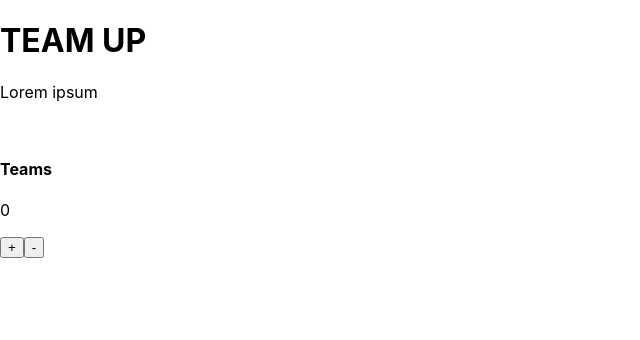
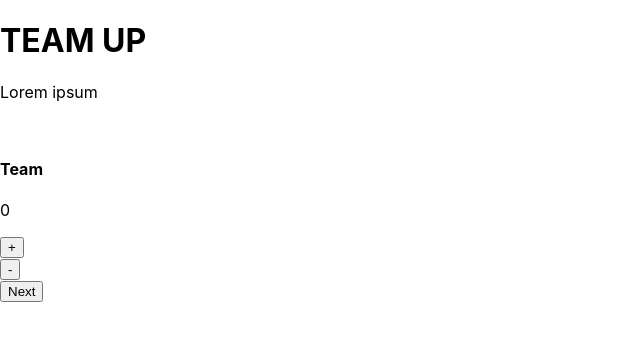
Before and after one commit to NicJr1110/team-up-fe, a React (Create React App) app: page / in a window 1280 px wide. Shown: the top 340 px of the page, without its empty margins (0-640 px from the left). Built offline with nearby package versions, Linux system fonts and the light colour scheme.

Commit message:
Fix counter to update state when submit button is clicked

```diff
--- a/src/App.js
+++ b/src/App.js
@@ -1,12 +1,12 @@
 import React from 'react';
-import Counter from "./Components/Counter/Counter"
+import TeamCounter from "./Components/Counter/TeamCounter"
 import Landing from "./Components/Landing/Landing";
 
 function App() {
   return (
     <>
       <Landing />
-      <Counter />
+      <TeamCounter max={ 9 } min={ 0 }>Team</TeamCounter>
     </>
   )
 }
--- a/src/Components/Button/Button.js
+++ b/src/Components/Button/Button.js
@@ -1,22 +1,12 @@
 import React from "react";
 
 const Button = ({
-  handleIncrement,
-  handleDecrement,
-  handleReset,
+    handleClick,
+    children
 }) => (
   <div>
-    <button
-      onClick={ handleIncrement }
-    >+</button>
-
-    <button
-      onClick={ handleDecrement }
-    >-</button>
-
-    <button
-      onClick={ handleReset }
-    >Reset</button>
+    <button onClick={ handleClick }
+    >{ children }</button>
   </div>
 );
 
--- a/src/Components/Counter/Counter.js
+++ b/src/Components/Counter/Counter.js
@@ -1,45 +1,58 @@
 import React, { Component } from 'react';
+import Button from '../Button/Button'
 
 class Counter extends Component {
     constructor(props) {
         super(props);
-        this.state = {
-            value: 0
+        this.state={
+            value: 0,
         };
-        this.min = 0
-
-        this.handleAddStep = this.handleAddStep.bind(this);
-        this.handleMinusStep = this.handleMinusStep.bind(this);
+        this.handleAdd = this.handleAdd.bind(this);
+        this.handleMinus = this.handleMinus.bind(this);
+        this.handleSave = this.handleSave.bind(this);
 
     }
 
-    handleAddStep() {
+    handleAdd() {
+        let { max  } = this.props;
         let { value } = this.state;
+        let sum = value + 1;
         this.setState({
-            value: value + 1
-        })
+            value: sum >= max ? max : sum
+        });
     }
 
-    handleMinusStep() {
-        let min = 0
+    handleMinus() {
+        let { min } = this.props;
         let { value } = this.state;
         let sum = value - 1;
         this.setState({
             value: sum <= min ? min : sum
-        })
+        });
+
+    }
+
+    handleSave(e) {
+
+        let { value } = this.state;
+        e.preventDefault();
+
+       this.props.handleSubmit(value);
+
     }
 
 
     render() {
-        let { value } = this.state
-
+        let { value } = this.state;
+        let { children } = this.props;
         return (
         <>
             <br/>
-            <h4> Teams</h4>
+            <h4>{ children }</h4>
             <p>{ value }</p>
-            <button className="btn btn-primary" onClick={ this.handleAddStep }>+</button>
-            <button className="btn btn-primary" onClick={ this.handleMinusStep }>-</button>
+            <Button handleClick={ this.handleAdd }>+</Button>
+            <Button handleClick={ this.handleMinus }>-</Button>
+            <Button handleClick={ this.handleSave }>Next</Button>
         </>
         );
     }
--- /dev/null
+++ b/src/Components/Counter/TeamCounter.js
@@ -0,0 +1,11 @@
+import { connect } from 'react-redux';
+import Counter from "./Counter";
+import { handleTeamCount } from "../../Data/Actions/actions";
+
+const mapDispatchToProps = dispatch => {
+    return {
+        handleSubmit: (value) => dispatch(handleTeamCount(value))
+    };
+};
+
+export default connect(null, mapDispatchToProps)(Counter);
--- /dev/null
+++ b/src/data/Actions/actions.js
@@ -0,0 +1,8 @@
+
+
+export const handleTeamCount = (value) => {
+    return {
+        type: "saveTeamCount",
+        value: +value
+    }
+}
--- a/src/data/reducer.js
+++ b/src/data/reducer.js
@@ -1,12 +1,9 @@
-import initial from "./initial";
 
-const addTeamCount = state => ({ ...state, totalTeams: state.totalTeams + 1});
-const minusTeamCount = state => ({ ...state, totalTeams: state.totalTeams - 1});
+const saveTeamTotal = (state, { value }) => ({ ...state, totalTeams: value })
 
 const reducer = (state, action) => {
     switch (action.type) {
-        case "increment": return addTeamCount(state);
-        case "decrement": return minusTeamCount(state);
+        case "saveTeamCount": return saveTeamTotal(state, action);
         default: return state;
     }
 }
--- a/src/index.js
+++ b/src/index.js
@@ -13,10 +13,6 @@ const store = createStore(
     initial,
     window.__REDUX_DEVTOOLS_EXTENSION__ && window.__REDUX_DEVTOOLS_EXTENSION__());
 
-// store.subscribe(() => {
-//     let state = store.getState()
-
-// })
 
 // wrap Router with Provider
 ReactDOM.render(
```
